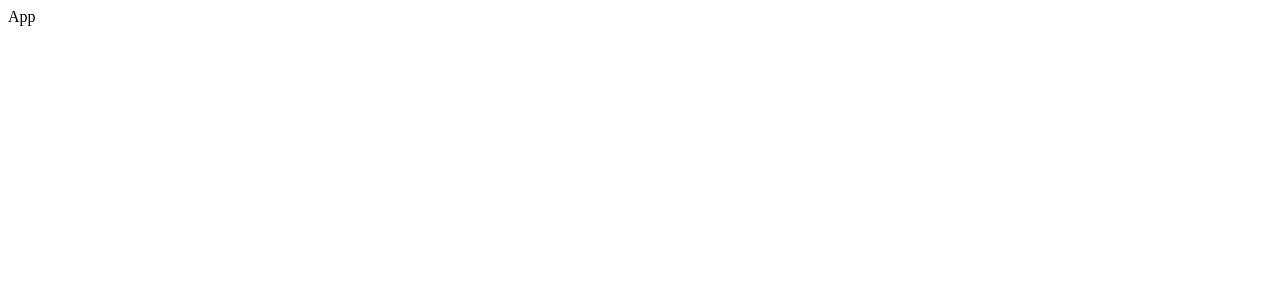
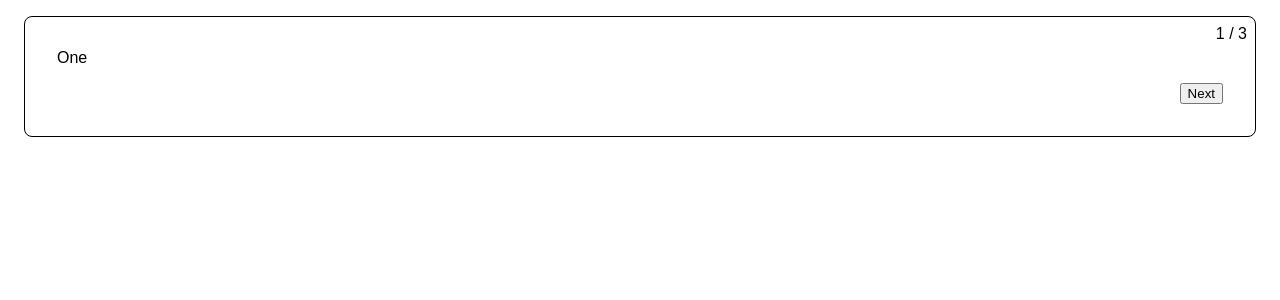
Before and after one commit to elizerdim/multi-step-form, a React (Vite) app: page / in a window 1280 px wide. Shown: the top 300 px of the page. Built offline with nearby package versions, Linux system fonts and the light colour scheme; the HTML template or start-up script is replaced by a standard one.

Commit message:
Add form JSX/CSS

```diff
--- a/src/App.tsx
+++ b/src/App.tsx
@@ -1,5 +1,51 @@
+import { useMultistepForm } from "./useMultistepForm";
+
 export default function App() {
+  const {
+    currentStepIndex,
+    step,
+    steps,
+    isFirstStep,
+    isLastStep,
+    next,
+    back,
+    goTo,
+  } = useMultistepForm([<div>One</div>, <div>Two</div>, <div>Three</div>]);
   return (
-    <div>App</div>
-  )
+    <div
+      style={{
+        position: "relative",
+        background: "white",
+        border: "1px solid black",
+        padding: "2rem",
+        margin: "1rem",
+        borderRadius: ".5rem",
+        fontFamily: "Arial",
+      }}
+    >
+      <form>
+        <div style={{ position: "absolute", top: ".5rem", right: ".5rem" }}>
+          {currentStepIndex + 1} / {steps.length}
+        </div>
+        {step}
+        <div
+          style={{
+            marginTop: "1rem",
+            display: "flex",
+            gap: ".5rem",
+            justifyContent: "flex-end",
+          }}
+        >
+          {!isFirstStep && (
+            <button type="button" onClick={back}>
+              Back
+            </button>
+          )}
+          <button type="button" onClick={next}>
+            {isLastStep ? 'Finish' : 'Next'}
+          </button>
+        </div>
+      </form>
+    </div>
+  );
 }
--- a/src/useMultistepForm.ts
+++ b/src/useMultistepForm.ts
@@ -24,6 +24,9 @@ export function useMultistepForm(steps: ReactElement[]) {
   return {
     currentStepIndex,
     step: steps[currentStepIndex],
+    steps,
+    isFirstStep: currentStepIndex === 0,
+    isLastStep: currentStepIndex === steps.length - 1,
     next,
     back,
     goTo,
```
